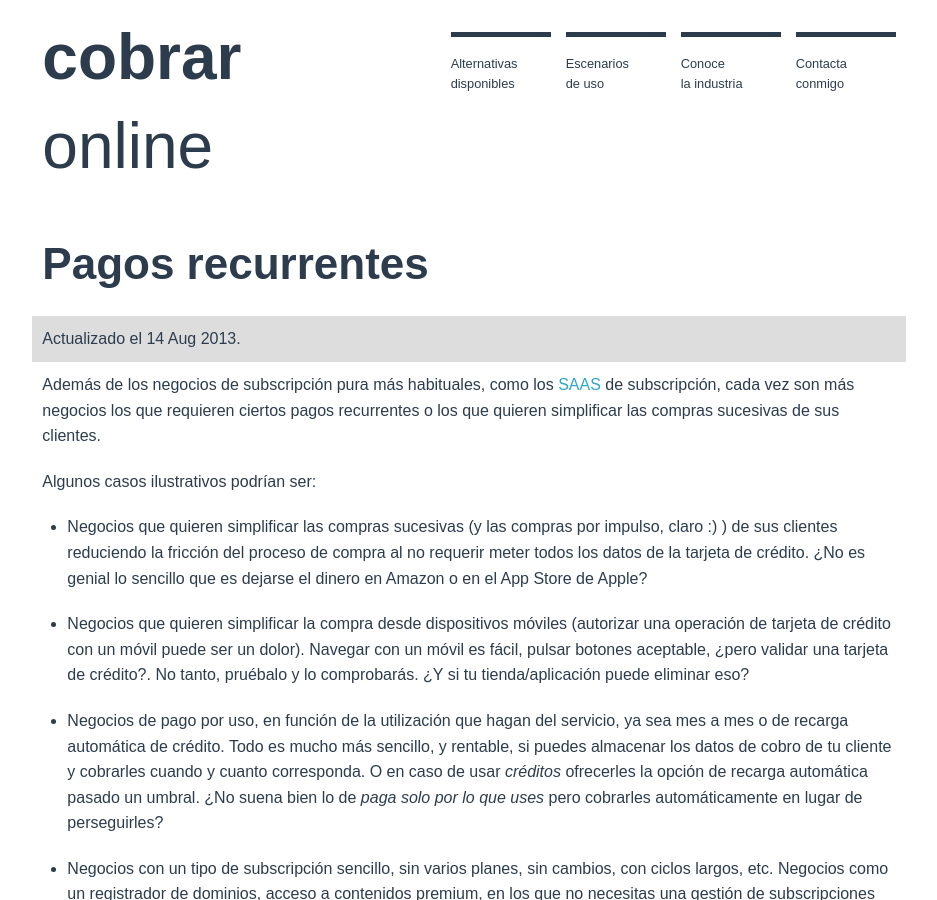
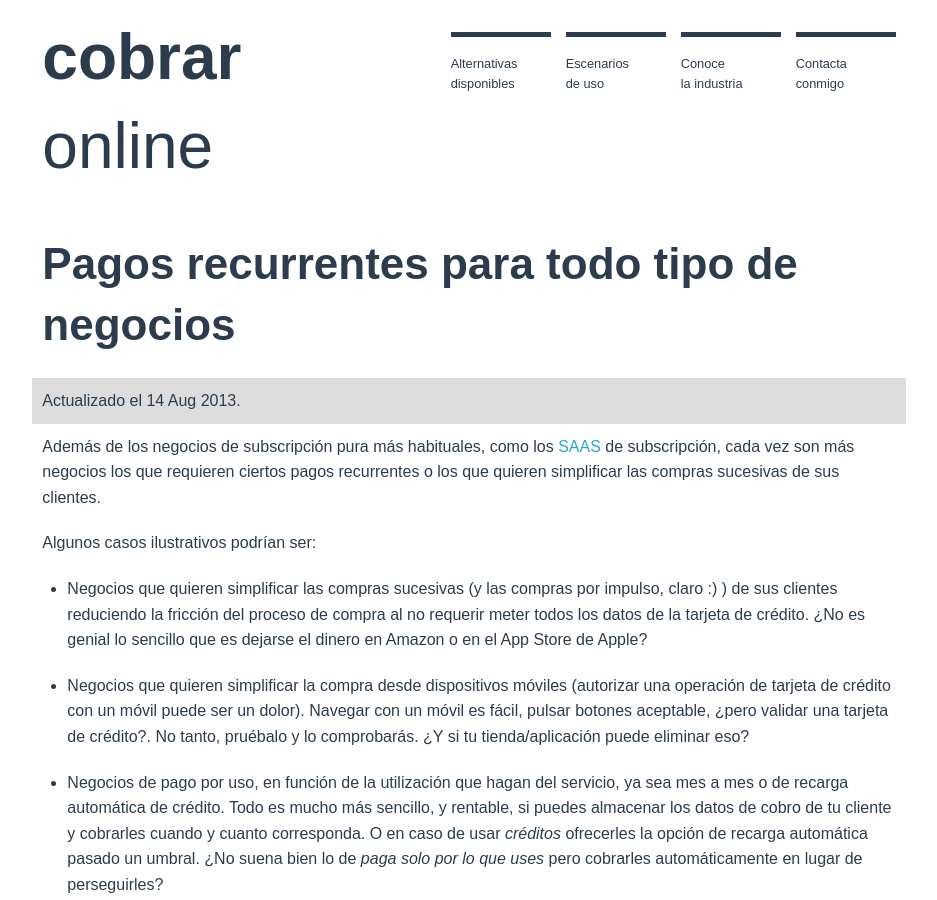
Before and after one commit to cobraronline/cobraronline, a Jekyll site: the page built from _posts/escenarios/2013-07-19-pagos-recurrentes.markdown, in a window 1280 px wide and 900 px high. Shown: the whole window, without its empty margins (171-1108 px from the left). Built offline with Jekyll 4.4.1, drawn with Linux system fonts in a browser that asks for light colours; Markdown is read by kramdown in place of the engine named in the settings.

Commit message:
cambiado el titulo del articulo sobre pagos recurrentes

```diff
--- a/_posts/escenarios/2013-07-19-pagos-recurrentes.markdown
+++ b/_posts/escenarios/2013-07-19-pagos-recurrentes.markdown
@@ -1,6 +1,6 @@
 ---
 layout: post
-title:  "Pagos recurrentes"
+title:  "Pagos recurrentes para todo tipo de negocios"
 date:   2013-08-14 16:02:36
 categories: escenario
 excerpt: "Existen muchas razones para cobrar a tus clientes regularmente: pago por uso, simplificar el proceso, etc. ¿Pero puedo hacerlo de forma sencilla?. La respuesta es si, claro, que puedes."
```
